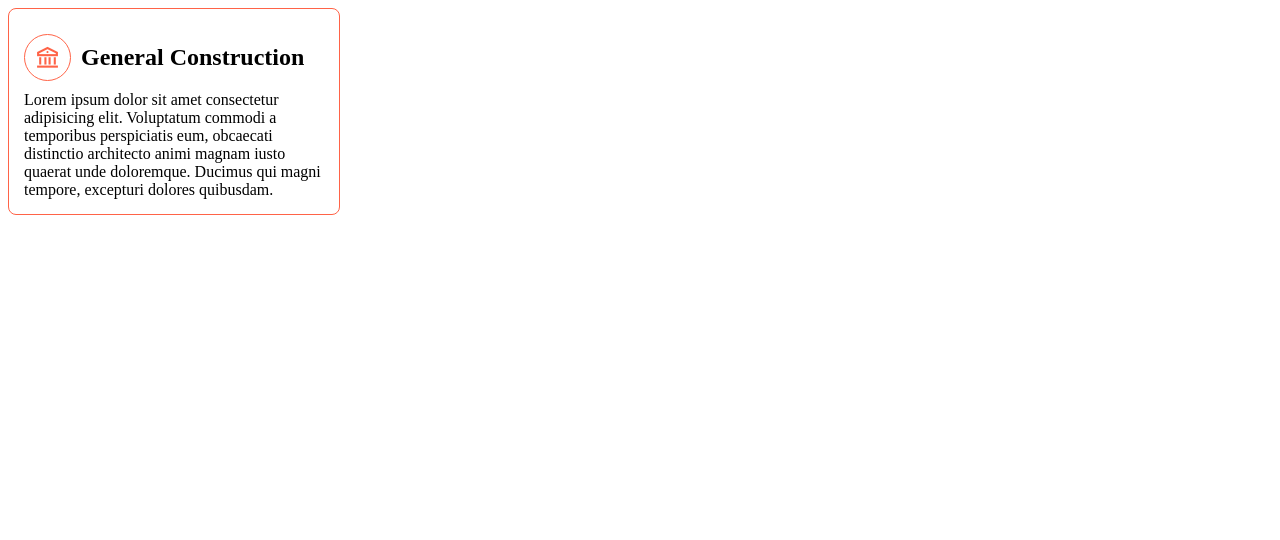
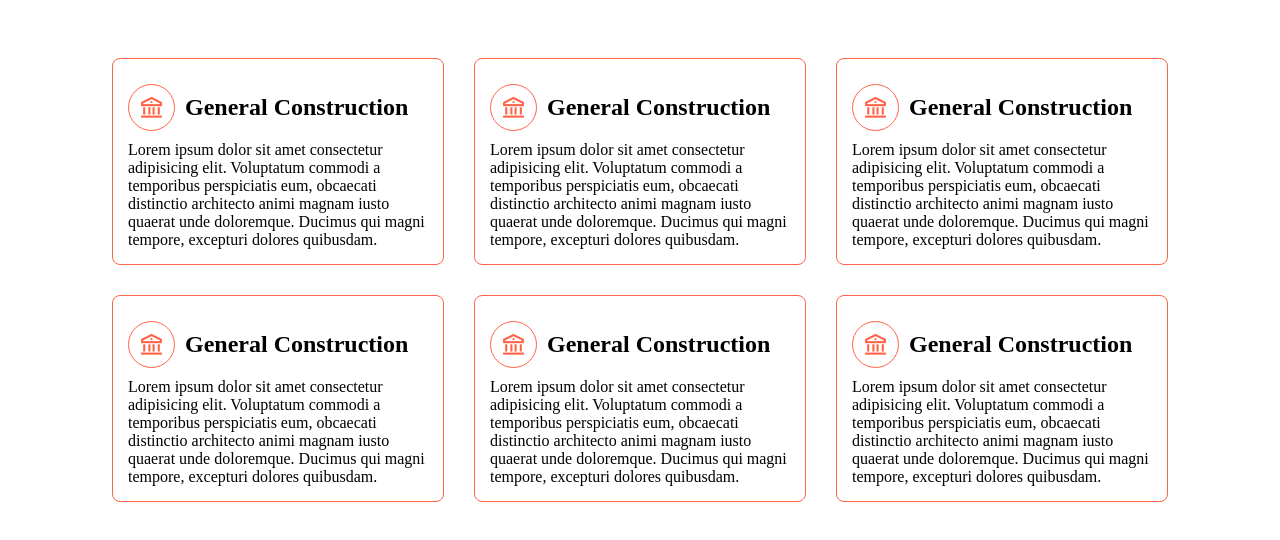
Before and after one commit to akinwumidi/ncards, a plain HTML site: page index.html in a window 1280 px wide. Drawn offline with nearby package versions, Linux system fonts and the light colour scheme.

Commit message:
Modified Ncards component

```diff
--- a/index.html
+++ b/index.html
@@ -12,15 +12,72 @@
 
 <body>
 
+    <div class="ncards-container">
+
         <div class="ncard">
             <div class="ncard-header">
                 <span><i class="ri-bank-line"></i></span>
                 <h2>General Construction</h2>
             </div>
             Lorem ipsum dolor sit amet consectetur adipisicing elit. Voluptatum commodi a temporibus perspiciatis eum,
-        obcaecati distinctio architecto animi magnam iusto quaerat unde doloremque. Ducimus qui magni tempore, excepturi
+            obcaecati distinctio architecto animi magnam iusto quaerat unde doloremque. Ducimus qui magni tempore,
+            excepturi
             dolores quibusdam.
         </div>
+        <div class="ncard">
+            <div class="ncard-header">
+                <span><i class="ri-bank-line"></i></span>
+                <h2>General Construction</h2>
+            </div>
+            Lorem ipsum dolor sit amet consectetur adipisicing elit. Voluptatum commodi a temporibus perspiciatis eum,
+            obcaecati distinctio architecto animi magnam iusto quaerat unde doloremque. Ducimus qui magni tempore,
+            excepturi
+            dolores quibusdam.
+        </div>
+        <div class="ncard">
+            <div class="ncard-header">
+                <span><i class="ri-bank-line"></i></span>
+                <h2>General Construction</h2>
+            </div>
+            Lorem ipsum dolor sit amet consectetur adipisicing elit. Voluptatum commodi a temporibus perspiciatis eum,
+            obcaecati distinctio architecto animi magnam iusto quaerat unde doloremque. Ducimus qui magni tempore,
+            excepturi
+            dolores quibusdam.
+        </div>
+        <div class="ncard">
+            <div class="ncard-header">
+                <span><i class="ri-bank-line"></i></span>
+                <h2>General Construction</h2>
+            </div>
+            Lorem ipsum dolor sit amet consectetur adipisicing elit. Voluptatum commodi a temporibus perspiciatis eum,
+            obcaecati distinctio architecto animi magnam iusto quaerat unde doloremque. Ducimus qui magni tempore,
+            excepturi
+            dolores quibusdam.
+        </div>
+        <div class="ncard">
+            <div class="ncard-header">
+                <span><i class="ri-bank-line"></i></span>
+                <h2>General Construction</h2>
+            </div>
+            Lorem ipsum dolor sit amet consectetur adipisicing elit. Voluptatum commodi a temporibus perspiciatis eum,
+            obcaecati distinctio architecto animi magnam iusto quaerat unde doloremque. Ducimus qui magni tempore,
+            excepturi
+            dolores quibusdam.
+        </div>
+        <div class="ncard">
+            <div class="ncard-header">
+                <span><i class="ri-bank-line"></i></span>
+                <h2>General Construction</h2>
+            </div>
+            Lorem ipsum dolor sit amet consectetur adipisicing elit. Voluptatum commodi a temporibus perspiciatis eum,
+            obcaecati distinctio architecto animi magnam iusto quaerat unde doloremque. Ducimus qui magni tempore,
+            excepturi
+            dolores quibusdam.
+        </div>
+
+    </div>
+
+
 </body>
 
 </html>
--- a/style.css
+++ b/style.css
@@ -1,8 +1,21 @@
+.ncards-container {
+    padding-top: 50px;
+    display: flex;
+    flex-wrap: wrap;
+    justify-content: center;
+    gap: 30px;
+}
+
 .ncard {
     border: 1px solid tomato;
     width: 300px;
     padding: 15px;
     border-radius: 8px;
+    transition: scale ease 0.3s;
+}
+
+.ncard:hover {
+    scale: 1.07;
 }
 
 .ncard-header {
```
Lines whose indentation alone changed are shown as unchanged.
